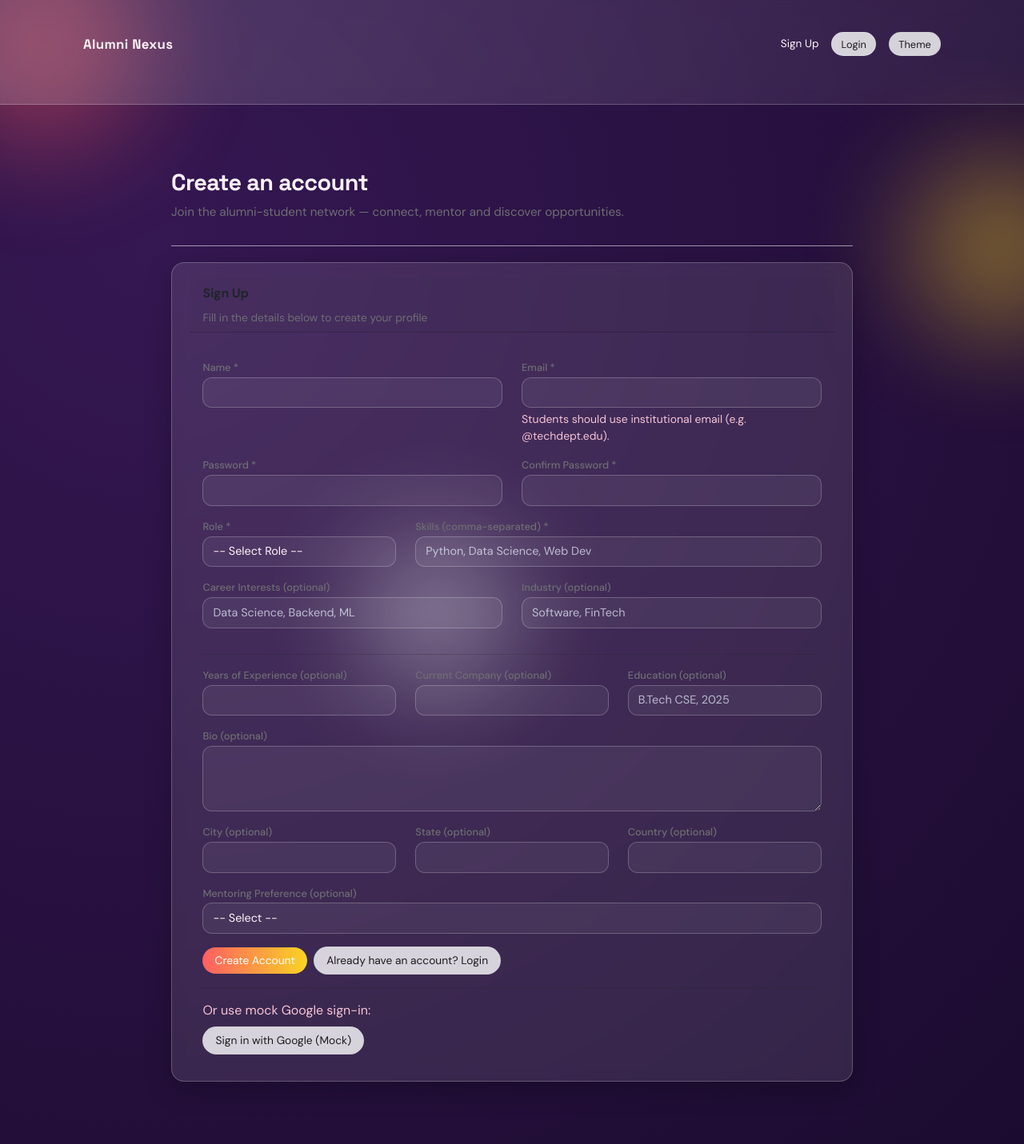
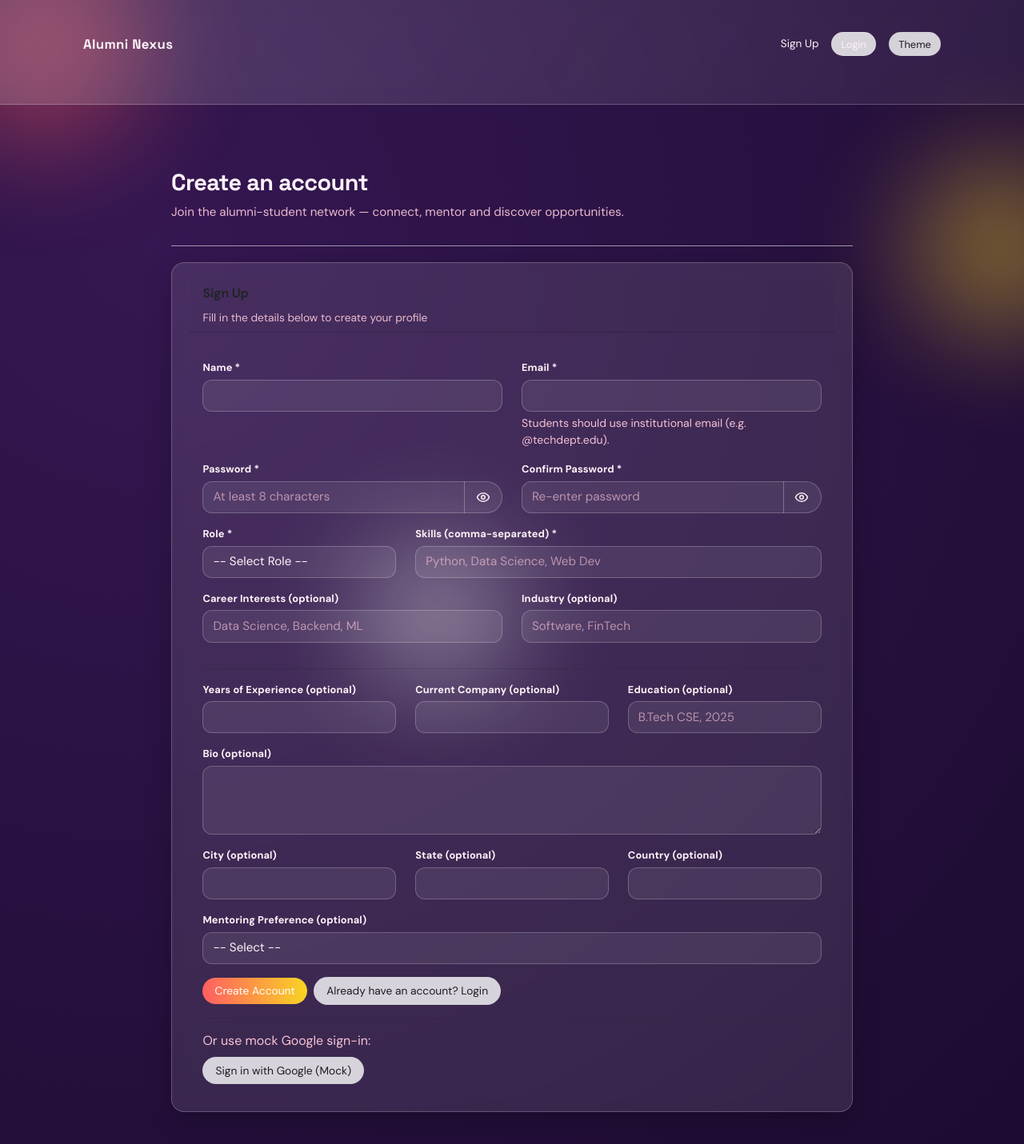
Before and after one commit to sultanpatel13/Alumni-Management-system, a Flask app: page /signup in a window 1280 px wide. Shown: the top 1431 px of the page at 80% size. Run offline with Flask 3, Linux system fonts and the light colour scheme.

Commit message:
Fix frontend account creation text visibility and add password show/hide toggle

```diff
--- a/templates/signup.html
+++ b/templates/signup.html
@@ -39,14 +39,30 @@
           <div class="col-md-6">
             <div class="form-group mb-3">
               <label class="form-label" for="password">Password *</label>
-              <input id="password" type="password" name="password" class="form-control" required minlength="8" />
+              <div class="input-group">
+                <input id="password" type="password" name="password" class="form-control" required minlength="8" autocomplete="new-password" placeholder="At least 8 characters" />
+                <button class="btn btn-outline-secondary toggle-password" type="button" data-target="password" title="Show password" aria-label="Show password">
+                  <svg xmlns="http://www.w3.org/2000/svg" width="18" height="18" viewBox="0 0 24 24" fill="none" stroke="currentColor" stroke-width="2" stroke-linecap="round" stroke-linejoin="round">
+                    <path d="M2 12s3-7 10-7 10 7 10 7-3 7-10 7-10-7-10-7Z"/>
+                    <circle cx="12" cy="12" r="3"/>
+                  </svg>
+                </button>
+              </div>
             </div>
           </div>
 
           <div class="col-md-6">
             <div class="form-group mb-3">
               <label class="form-label" for="confirm_password">Confirm Password *</label>
-              <input id="confirm_password" type="password" name="confirm_password" class="form-control" required minlength="8" />
+              <div class="input-group">
+                <input id="confirm_password" type="password" name="confirm_password" class="form-control" required minlength="8" autocomplete="new-password" placeholder="Re-enter password" />
+                <button class="btn btn-outline-secondary toggle-password" type="button" data-target="confirm_password" title="Show password" aria-label="Show password">
+                  <svg xmlns="http://www.w3.org/2000/svg" width="18" height="18" viewBox="0 0 24 24" fill="none" stroke="currentColor" stroke-width="2" stroke-linecap="round" stroke-linejoin="round">
+                    <path d="M2 12s3-7 10-7 10 7 10 7-3 7-10 7-10-7-10-7Z"/>
+                    <circle cx="12" cy="12" r="3"/>
+                  </svg>
+                </button>
+              </div>
             </div>
           </div>
         </div>
--- a/templates/static/dist/style.css
+++ b/templates/static/dist/style.css
@@ -88,6 +88,19 @@ h1, h2, h3, h4, h5, .navbar-brand {
 
 .text-muted, .form-text, small { color: var(--muted) !important; }
 
+.page-subtitle, .card-subtitle {
+  color: var(--muted) !important;
+  opacity: 0.95;
+}
+
+.form-label {
+  color: var(--text) !important;
+  font-weight: 600;
+  margin-bottom: 0.35rem;
+  letter-spacing: 0.01em;
+  display: block;
+}
+
 .btn-primary {
   border: none;
   background: linear-gradient(90deg, var(--accent), var(--accent-2));
@@ -95,23 +108,83 @@ h1, h2, h3, h4, h5, .navbar-brand {
 
 .btn-outline-secondary, .btn-outline-primary, .btn-light {
   border-color: var(--stroke);
-}
-
-.form-control, .form-select {
-  border-radius: 12px;
-  border: 1px solid var(--stroke);
-  background: rgba(255, 255, 255, 0.06);
   color: var(--text);
 }
 
-.form-control:focus, .form-select:focus {
-  border-color: var(--accent-2);
-  box-shadow: 0 0 0 0.2rem rgba(54, 209, 220, 0.2);
-  background: rgba(255, 255, 255, 0.12);
-  color: var(--text);
+.form-control, .form-select, textarea {
+  border-radius: 12px;
+  border: 1px solid var(--stroke);
+  background: rgba(255, 255, 255, 0.08) !important;
+  color: var(--text) !important;
+  font-size: 0.95rem;
 }
 
-.form-control::placeholder { color: rgba(235, 244, 255, 0.7); }
+.form-control:focus, .form-select:focus, textarea:focus {
+  border-color: var(--accent-2) !important;
+  box-shadow: 0 0 0 0.2rem rgba(54, 209, 220, 0.25) !important;
+  background: rgba(255, 255, 255, 0.14) !important;
+  color: var(--text) !important;
+  outline: none;
+}
+
+.form-select option {
+  background-color: #1b0b2f;
+  color: #fff3f8;
+}
+
+html[data-theme="forest"] .form-select option {
+  background-color: #0e2017;
+  color: #eafff2;
+}
+
+.form-control::placeholder, textarea::placeholder {
+  color: rgba(246, 195, 213, 0.65) !important;
+}
+
+.form-control:-webkit-autofill,
+.form-control:-webkit-autofill:hover,
+.form-control:-webkit-autofill:focus,
+textarea:-webkit-autofill {
+  -webkit-text-fill-color: var(--text) !important;
+  -webkit-box-shadow: 0 0 0 1000px #24143a inset !important;
+  transition: background-color 5000s ease-in-out 0s;
+}
+
+html[data-theme="forest"] .form-control:-webkit-autofill,
+html[data-theme="forest"] .form-control:-webkit-autofill:hover,
+html[data-theme="forest"] .form-control:-webkit-autofill:focus {
+  -webkit-box-shadow: 0 0 0 1000px #0b1c15 inset !important;
+}
+
+.input-group > .form-control {
+  border-top-right-radius: 0;
+  border-bottom-right-radius: 0;
+}
+
+.input-group > .toggle-password {
+  border-top-left-radius: 0;
+  border-bottom-left-radius: 0;
+  border: 1px solid var(--stroke);
+  border-left: none;
+  background: rgba(255, 255, 255, 0.08);
+  color: var(--text);
+  display: inline-flex;
+  align-items: center;
+  justify-content: center;
+  padding: 0 0.9rem;
+  cursor: pointer;
+  transition: all 0.2s ease;
+}
+
+.input-group > .toggle-password:hover,
+.input-group > .toggle-password:focus {
+  background: rgba(255, 255, 255, 0.18);
+  color: var(--accent-2);
+}
+
+.input-group:focus-within > .toggle-password {
+  border-color: var(--accent-2);
+}
 
 .table {
   color: var(--text);
--- a/templates/static/js/ui-enhancements.js
+++ b/templates/static/js/ui-enhancements.js
@@ -16,6 +16,23 @@
       localStorage.setItem("alumni-theme", next);
     });
   }
+
+  // Password visibility toggle handler
+  const eyeOpenSvg = '<svg xmlns="http://www.w3.org/2000/svg" width="18" height="18" viewBox="0 0 24 24" fill="none" stroke="currentColor" stroke-width="2" stroke-linecap="round" stroke-linejoin="round"><path d="M2 12s3-7 10-7 10 7 10 7-3 7-10 7-10-7-10-7Z"/><circle cx="12" cy="12" r="3"/></svg>';
+  const eyeSlashSvg = '<svg xmlns="http://www.w3.org/2000/svg" width="18" height="18" viewBox="0 0 24 24" fill="none" stroke="currentColor" stroke-width="2" stroke-linecap="round" stroke-linejoin="round"><path d="M9.88 9.88a3 3 0 1 0 4.24 4.24"/><path d="M10.73 5.08A10.43 10.43 0 0 1 12 5c7 0 10 7 10 7a13.16 13.16 0 0 1-1.67 2.68"/><path d="M6.61 6.61A13.526 13.526 0 0 0 2 12s3 7 10 7a9.74 9.74 0 0 0 5.39-1.61"/><line x1="2" y1="2" x2="22" y2="22"/></svg>';
+
+  document.querySelectorAll(".toggle-password").forEach(function (btn) {
+    btn.addEventListener("click", function () {
+      const targetId = this.getAttribute("data-target");
+      const input = document.getElementById(targetId);
+      if (!input) return;
+      const isPassword = input.type === "password";
+      input.type = isPassword ? "text" : "password";
+      this.innerHTML = isPassword ? eyeSlashSvg : eyeOpenSvg;
+      this.setAttribute("title", isPassword ? "Hide password" : "Show password");
+      this.setAttribute("aria-label", isPassword ? "Hide password" : "Show password");
+    });
+  });
 
   const revealEls = document.querySelectorAll(".reveal");
   if ("IntersectionObserver" in window) {
```
Also changed, not shown: templates/login.html (+9 -1 lines).
